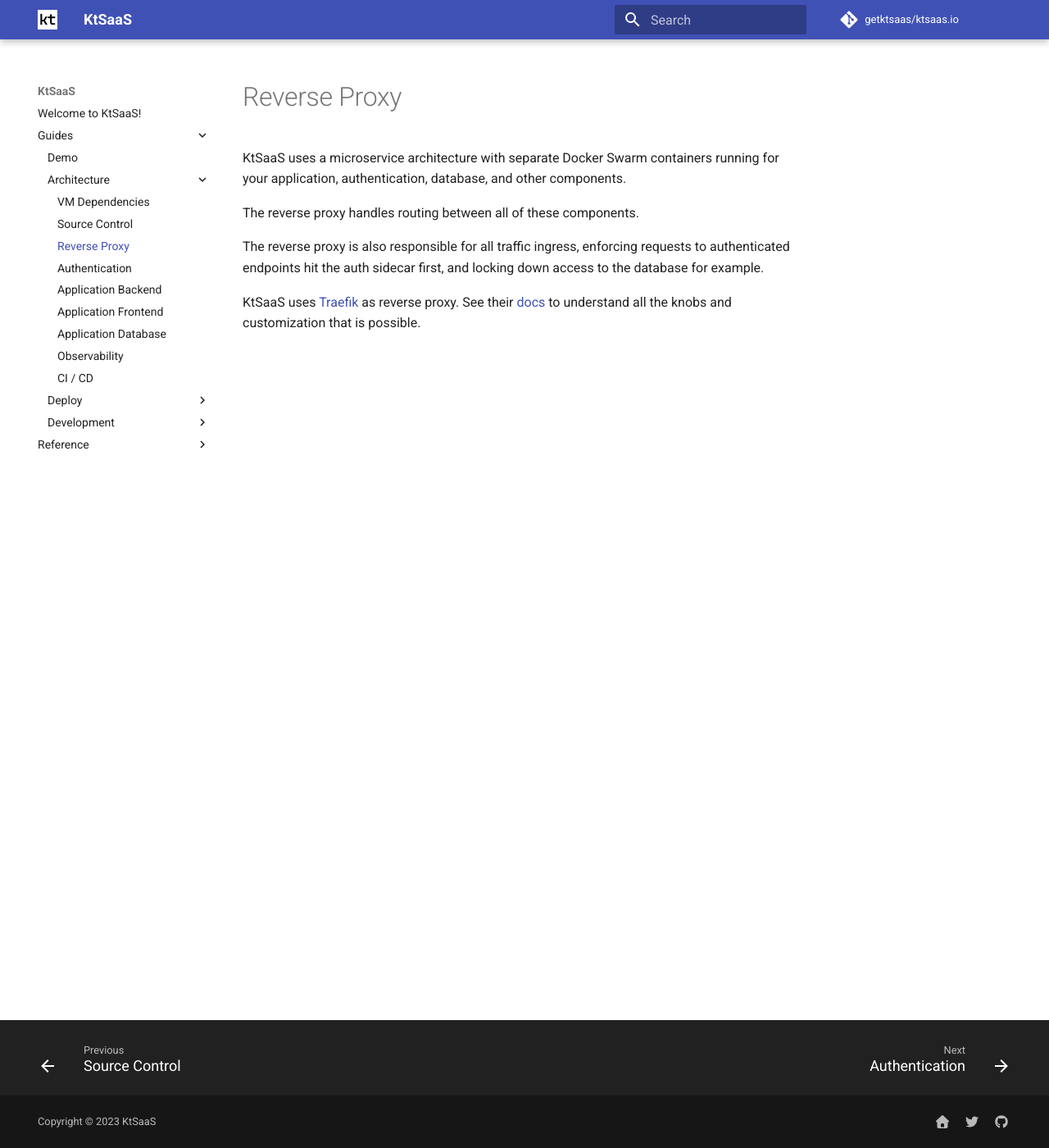
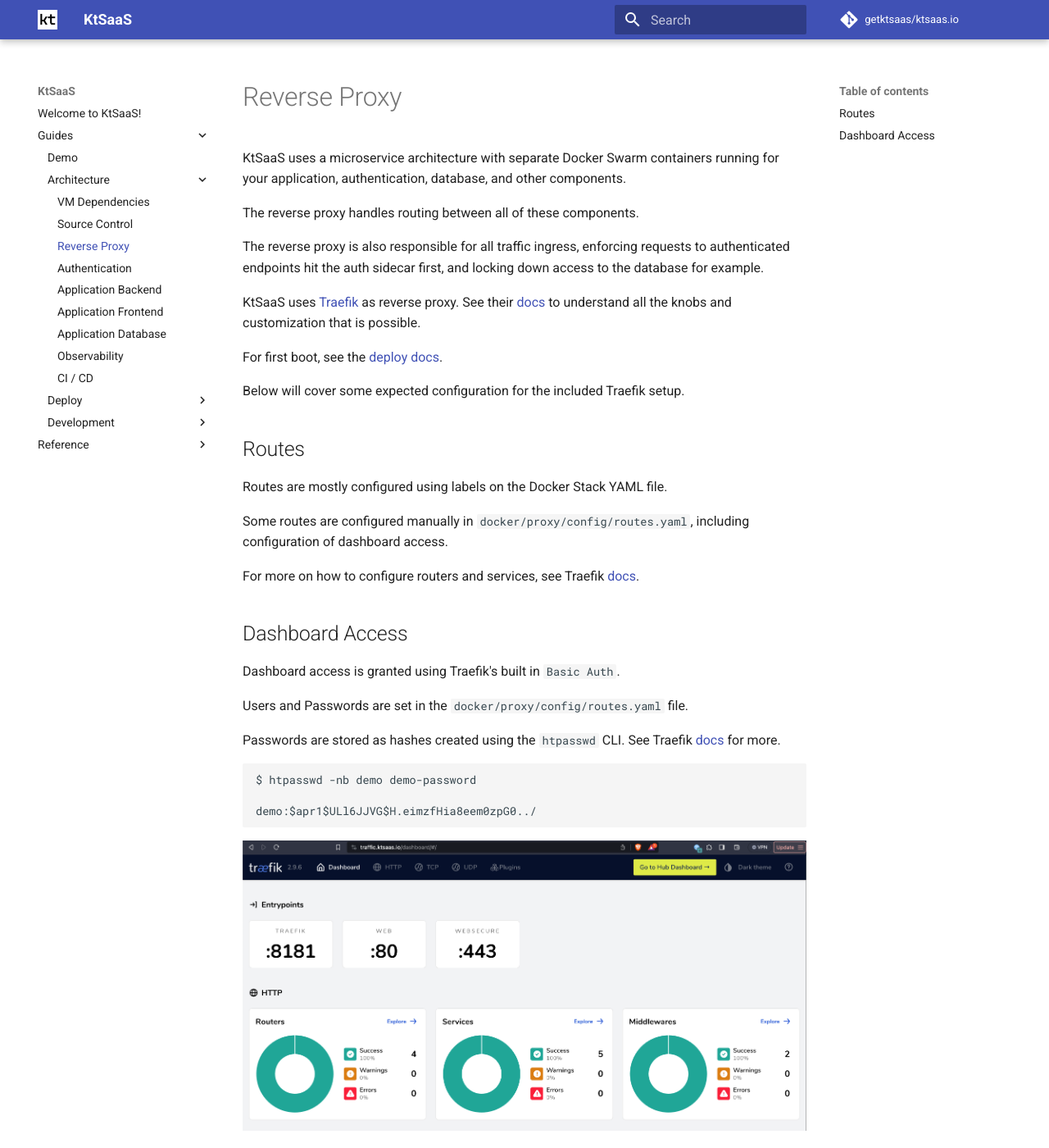
Before and after one commit to getktsaas/ktsaas.io, an MkDocs documentation site: the page built from docs/docs/guides/architecture/3-reverse-proxy.md, in a window 1280 px wide and 1400 px high. Shown: the whole window at 82% size. Built offline with MkDocs 1.6.1 and Material for MkDocs 9.7.7, drawn with Linux system fonts in a browser that asks for light colours; comment, search, counter and statistics services are not loaded.

Commit message:
Update docs

````diff
--- a/docs/docs/guides/architecture/3-reverse-proxy.md
+++ b/docs/docs/guides/architecture/3-reverse-proxy.md
@@ -8,4 +8,30 @@ The reverse proxy is also responsible for all traffic ingress, enforcing request
 
 KtSaaS uses [Traefik](https://doc.traefik.io/traefik/) as reverse proxy. See their [docs](https://doc.traefik.io/traefik/) to understand all the knobs and customization that is possible.
 
-<!-- Below will cover configuring and starting the included basic Traefik setup. -->
+For first boot, see the [deploy docs](../deploy/1-deploy.md).
+
+Below will cover some expected configuration for the included Traefik setup.
+
+## Routes
+
+Routes are mostly configured using labels on the Docker Stack YAML file.
+
+Some routes are configured manually in `docker/proxy/config/routes.yaml`, including configuration of dashboard access.
+
+For more on how to configure routers and services, see Traefik [docs](https://doc.traefik.io/traefik/routing/overview/).
+
+## Dashboard Access
+
+Dashboard access is granted using Traefik's built in `Basic Auth`.
+
+Users and Passwords are set in the `docker/proxy/config/routes.yaml` file.
+
+Passwords are stored as hashes created using the `htpasswd` CLI. See Traefik [docs](https://doc.traefik.io/traefik/middlewares/http/basicauth/#basicauth) for more.
+
+```
+$ htpasswd -nb demo demo-password
+
+demo:$apr1$ULl6JJVG$H.eimzfHia8eem0zpG0../
+```
+
+![Traefik Dashboard](/docs/img/traefik-dashboard.png)
````
Also changed, not shown: docs/docs/guides/architecture/5-application-backend.md (+1 -1 lines), docs/docs/guides/demo.md (+2 -2 lines), docs/docs/guides/deploy/1-deploy.md (+0 -2 lines), docs/docs/index.md (+3 -1 lines), docs/docs/reference/infrastructure/deploy-capacity-planning.md (+2 -2 lines), docs/docs/img/traefik-dashboard.png (added).
